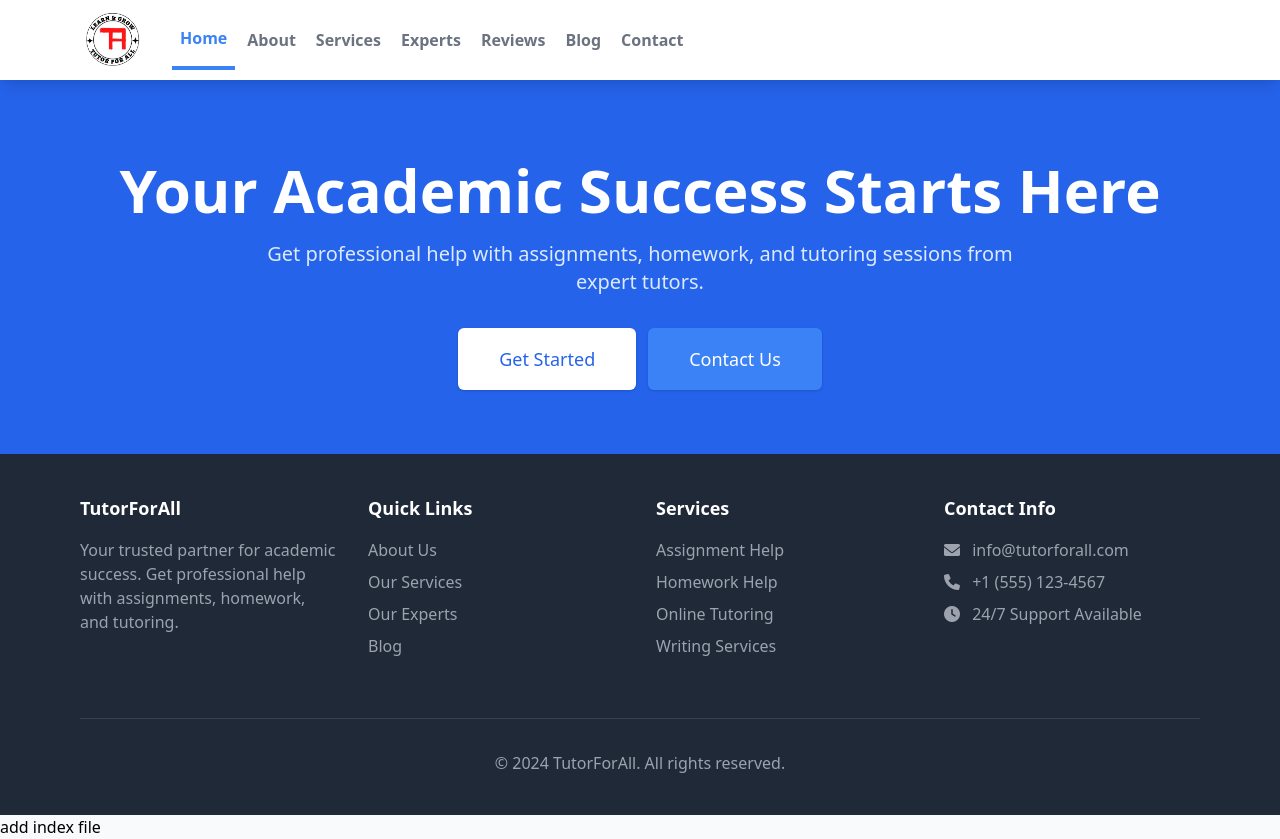
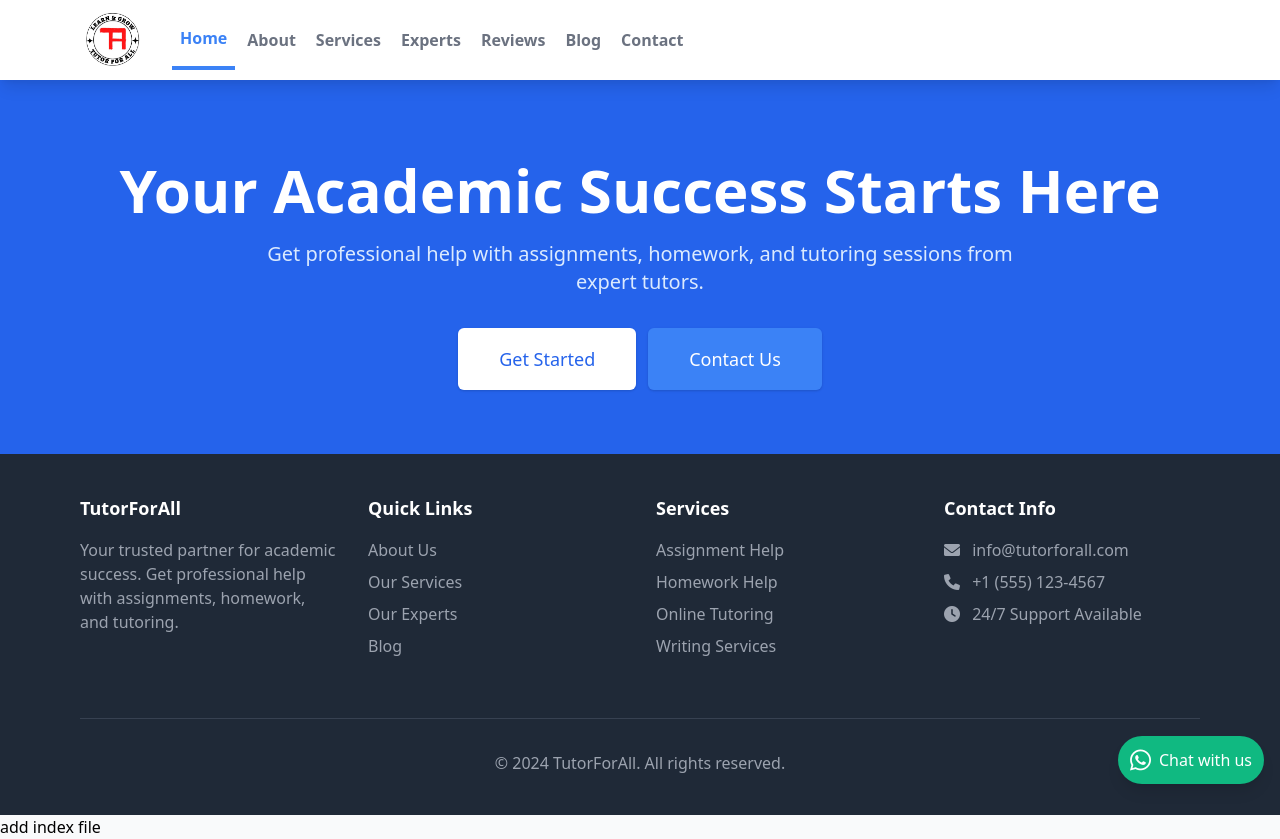
Before and after one commit to tutorforall/tutorforall.github.io, a plain HTML site: page index.html in a window 1280 px wide. Drawn offline with nearby package versions, Linux system fonts and the light colour scheme.

Commit message:
Update index.html

```diff
--- a/index.html
+++ b/index.html
@@ -134,4 +134,12 @@
 </body>
 </html>
 
+<!-- Add this right before the closing </body> tag in your HTML files -->
+
+<!-- WhatsApp Button -->
+<a href="https://wa.me/+919680212751" class="fixed bottom-4 right-4 bg-green-500 text-white rounded-full p-3 hover:bg-green-600 shadow-lg z-50 flex items-center" target="_blank" rel="noopener noreferrer">
+    <i class="fab fa-whatsapp text-2xl"></i>
+    <span class="ml-2 hidden md:inline">Chat with us</span>
+</a>
+
 add index file
```
